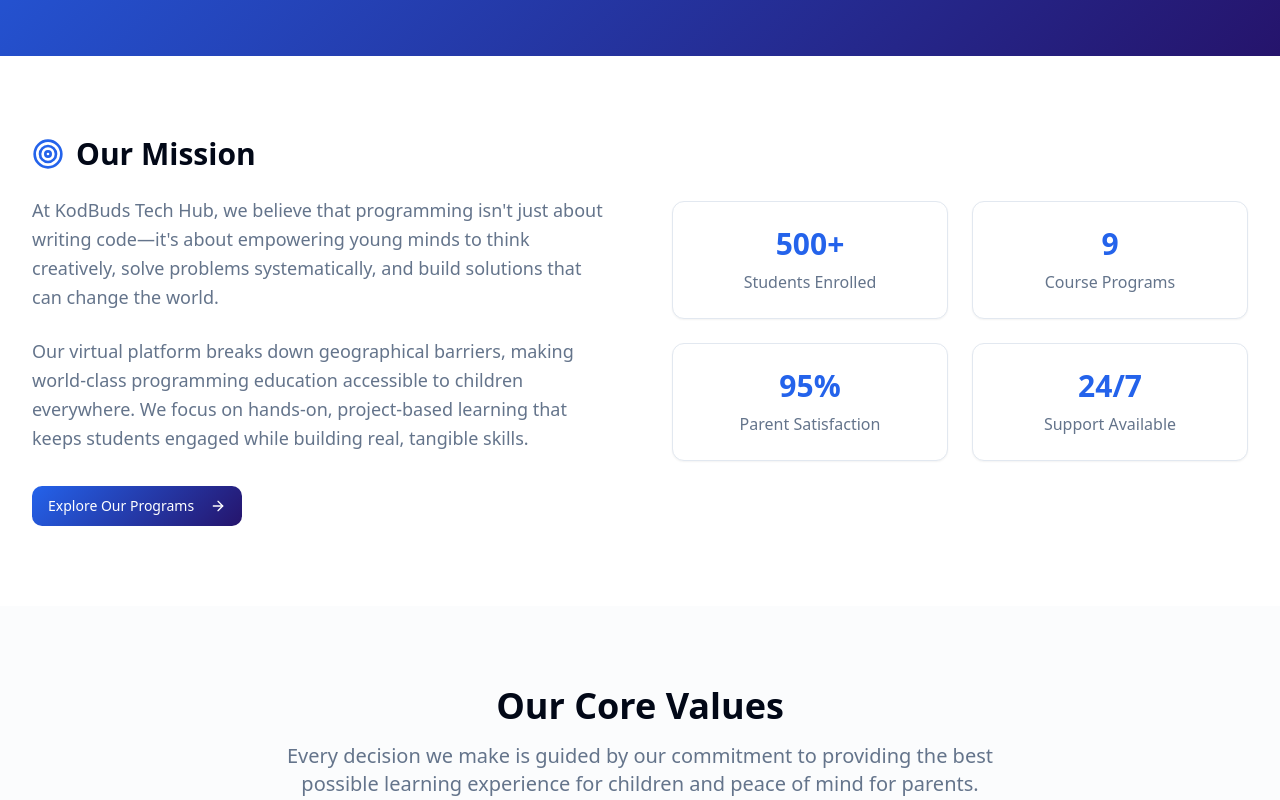
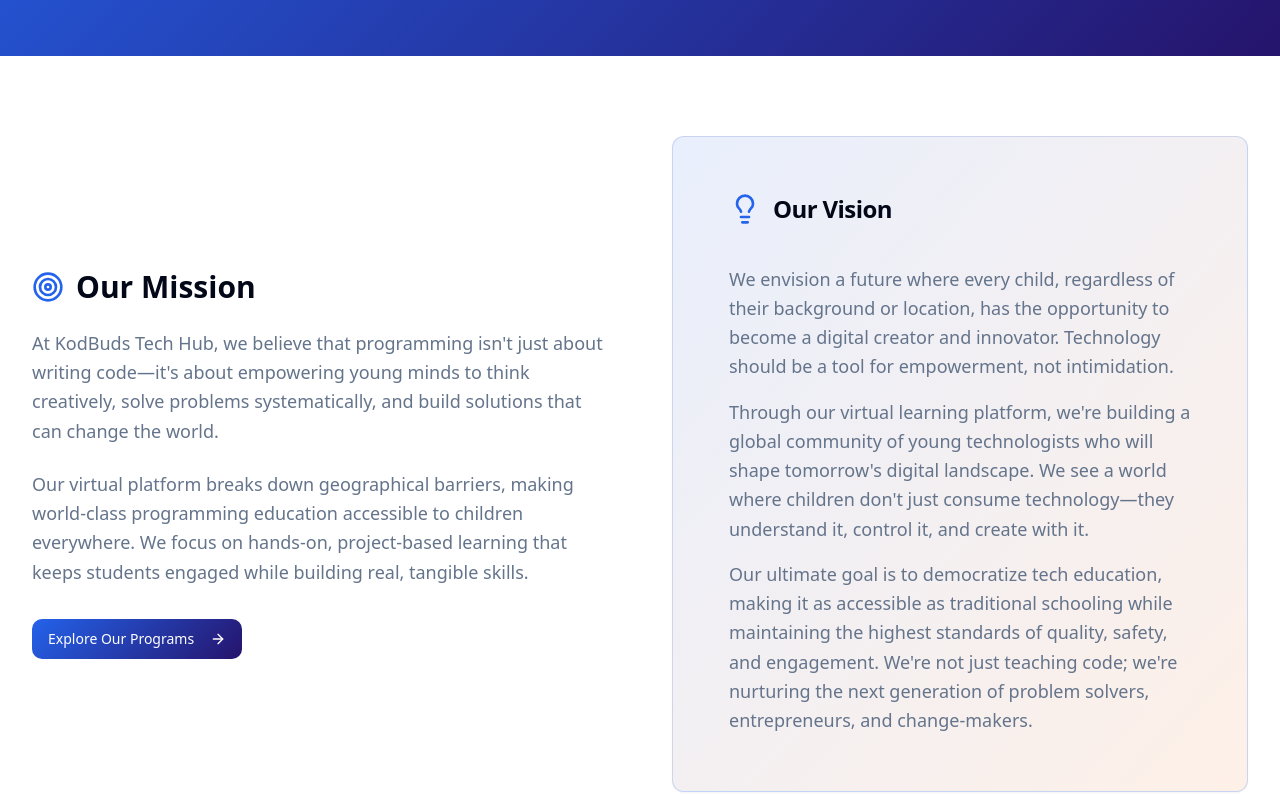
Before and after one commit to NgureGlo/kodbuds-virtual-hub, a React (Vite) app: page /about in a window 1280 px wide. Shown: the part 500-1300 px from the top of the page. Built offline with nearby package versions, Linux system fonts and the light colour scheme.

Commit message:
Update About page content

```diff
--- a/src/pages/About.tsx
+++ b/src/pages/About.tsx
@@ -39,12 +39,6 @@ const About = () => {
     }
   ];
 
-  const stats = [
-    { number: "500+", label: "Students Enrolled" },
-    { number: "9", label: "Course Programs" },
-    { number: "95%", label: "Parent Satisfaction" },
-    { number: "24/7", label: "Support Available" }
-  ];
 
   const benefits = [
     "Problem-solving and critical thinking skills",
@@ -101,16 +95,32 @@ const About = () => {
               </Link>
             </div>
 
-            <div className="grid grid-cols-2 gap-6">
-              {stats.map((stat, index) => (
-                <Card key={index} className="text-center hover:shadow-medium transition-all duration-300">
-                  <CardContent className="pt-6">
-                    <div className="text-3xl font-bold text-primary mb-2">{stat.number}</div>
-                    <div className="text-muted-foreground">{stat.label}</div>
-                  </CardContent>
-                </Card>
-              ))}
-            </div>
+            <Card className="p-8 bg-gradient-to-br from-primary/10 to-accent/10 border-primary/20">
+              <CardHeader>
+                <div className="flex items-center mb-4">
+                  <Lightbulb className="h-8 w-8 text-primary mr-3" />
+                  <CardTitle className="text-2xl">Our Vision</CardTitle>
+                </div>
+              </CardHeader>
+              <CardContent>
+                <p className="text-lg text-muted-foreground mb-4 leading-relaxed">
+                  We envision a future where every child, regardless of their background or location,
+                  has the opportunity to become a digital creator and innovator. Technology should be
+                  a tool for empowerment, not intimidation.
+                </p>
+                <p className="text-lg text-muted-foreground mb-4 leading-relaxed">
+                  Through our virtual learning platform, we're building a global community of young
+                  technologists who will shape tomorrow's digital landscape. We see a world where
+                  children don't just consume technology—they understand it, control it, and create with it.
+                </p>
+                <p className="text-lg text-muted-foreground leading-relaxed">
+                  Our ultimate goal is to democratize tech education, making it as accessible as
+                  traditional schooling while maintaining the highest standards of quality, safety,
+                  and engagement. We're not just teaching code; we're nurturing the next generation
+                  of problem solvers, entrepreneurs, and change-makers.
+                </p>
+              </CardContent>
+            </Card>
           </div>
         </div>
       </section>
```
